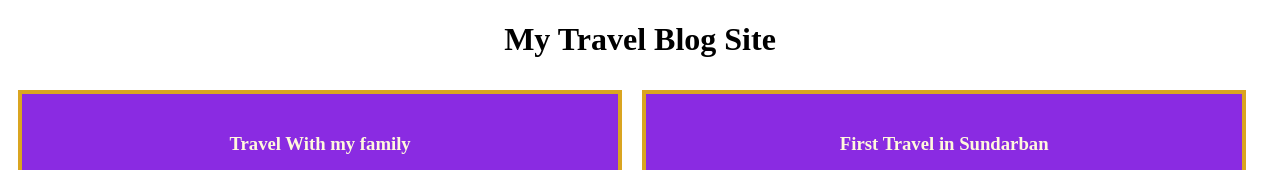
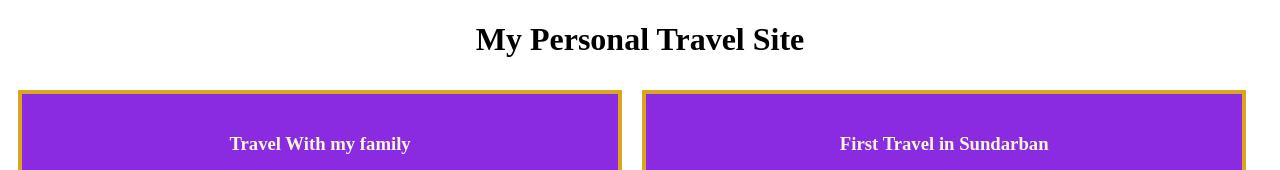
Before and after one commit to tanvir56/my-third-repo, a plain HTML site: page index.html in a window 1280 px wide. Shown: the top 170 px of the page. Drawn offline with Linux system fonts and the light colour scheme.

Commit message:
bhai aita tik kor

```diff
--- a/index.html
+++ b/index.html
@@ -9,7 +9,7 @@
 </head>
 <body>
 
-    <h1>My Travel Blog Site</h1>
+    <h1>My Personal Travel Site</h1>
 
     <div class="blog">
 
```
